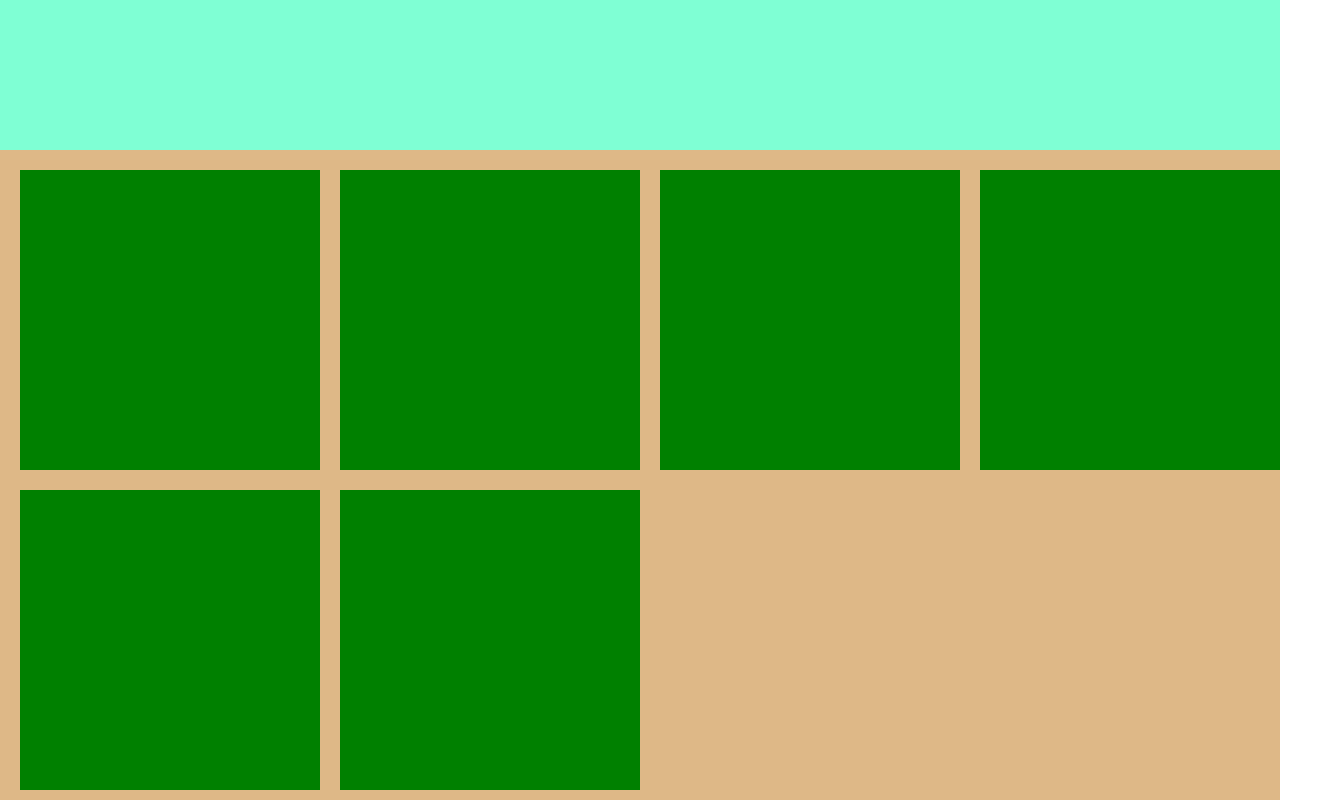
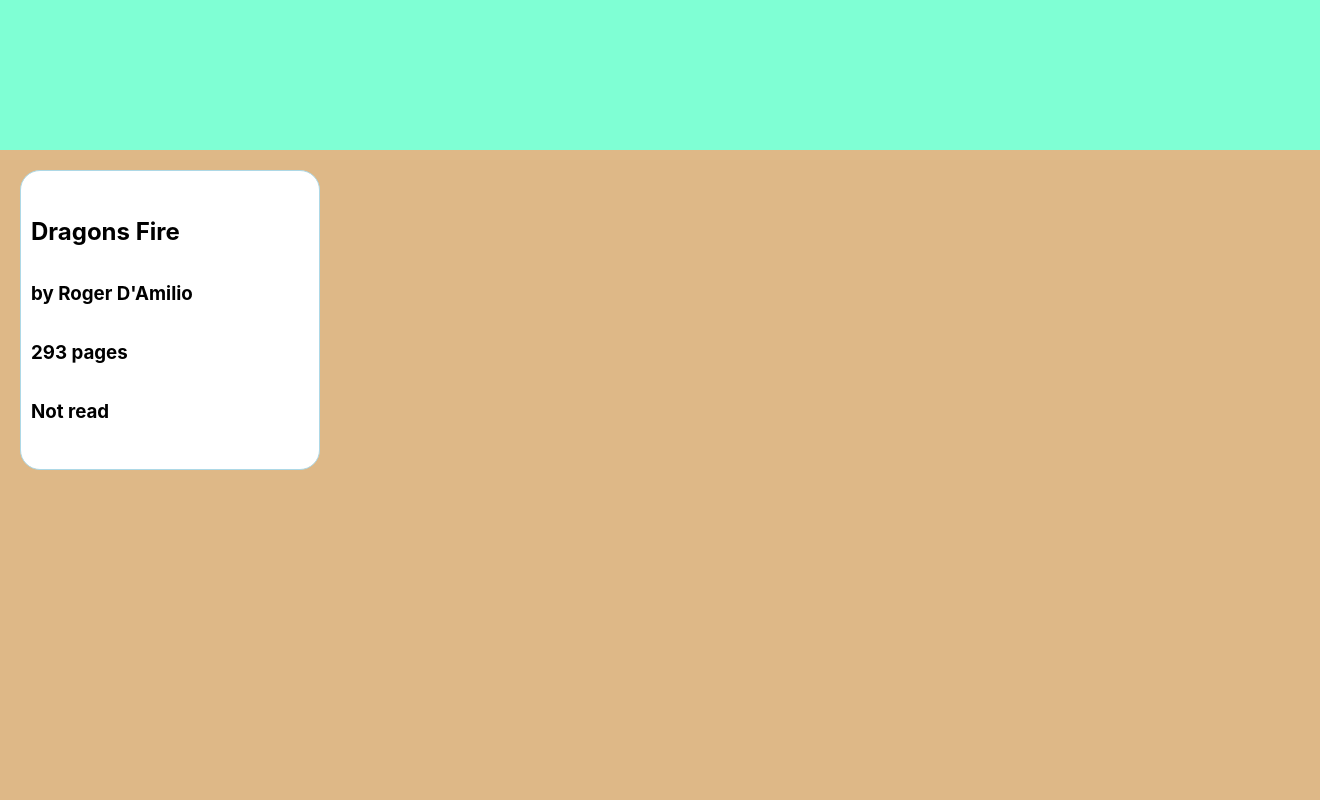
Before and after one commit to KingClouderton6/library, a plain HTML site: page index.html in a window 1280 px wide. Shown: the top 800 px of the page, 1320 px wide, since content can reach past the window. Drawn offline with Linux system fonts and the light colour scheme.

Commit message:
Added const to css classes to use DOM, add func to upload cards

```diff
--- a/index.html
+++ b/index.html
@@ -5,23 +5,30 @@
     <meta http-equiv="X-UA-Compatible" content="IE=edge">
     <meta name="viewport" content="width=device-width, initial-scale=1.0">
     <title>Library</title>
-    <script src="scripts.js"></script>
+    <script src="scripts.js" defer></script>
     <link rel="stylesheet" href="styles.css">
 </head>
 
 <body>
+
     <div class="container">
+
         <div class="header">
 
         </div>
+
         <div class="card-container">
-            <div class="card"></div>
-            <div class="card"></div>
-            <div class="card"></div>
-            <div class="card"></div>
-            <div class="card"></div>
-            <div class="card"></div>
+
+            <div class="card">
+                <h2 class="title">Dragons Fire</h2>
+                <h3 class="author">by Roger D'Amilio</h3>
+                <h3 class="book-info">293 pages </h3>
+                <h3 class="book-read">Not read</h3>
+            </div>
+
         </div>
+
     </div>
+
 </body>
 </html>
--- a/scripts.js
+++ b/scripts.js
@@ -1,4 +1,12 @@
-let myLibrary = [];
+// let bookCard = document.querySelector('.card');
+let title = document.querySelector('.title');
+let author = document.querySelector('.author');
+let pages = document.querySelector('.book-info');
+let read = document.querySelector('.book-read');
+
+const theHobbit = new Book('The Hobbit', 'J.R.R Tolkien', 295, 'Not read');
+
+let myLibrary = [theHobbit];
 let myLibraryLength = myLibrary.length;
 
 function Book(title, author, pages, read){
@@ -8,6 +16,18 @@ function Book(title, author, pages, read){
     this.read = read
 };
 
+const cardContainer = document.querySelector('div.card-container');
+
+function addBookToLibraryTest(){
+    const bookCard = document.createElement('div');
+    bookCard.classList.add('card');
+    cardContainer.appendChild(bookCard);
+}
+
+function addContentToCard(){
+
+}
+
 function addBookToLibrary(){
     for(let i = 0 ; i < myLibraryLength ; i++){
 
--- a/styles.css
+++ b/styles.css
@@ -5,13 +5,13 @@
 
 body {
     overflow-x: hidden;
+    font-family: -apple-system, BlinkMacSystemFont, 'Segoe UI', Roboto, Oxygen, Ubuntu, Cantarell, 'Open Sans', 'Helvetica Neue', sans-serif;
 }
 
 .container {
     display: grid;
-    grid-template-rows: 150px 1fr;
+    grid-template-rows: 150px auto;
     grid-template-columns: 1fr;
-    overflow: hidden
 }
 
 .header {
@@ -33,5 +33,11 @@ body {
 }
 
 .card {
-    background: green;
+    background: white;
+    border: 1px lightblue solid;
+    border-radius: 20px;
+    padding: 10px;
+    display: flex;
+    flex-direction: column;
+    justify-content: space-evenly;
 }
```
